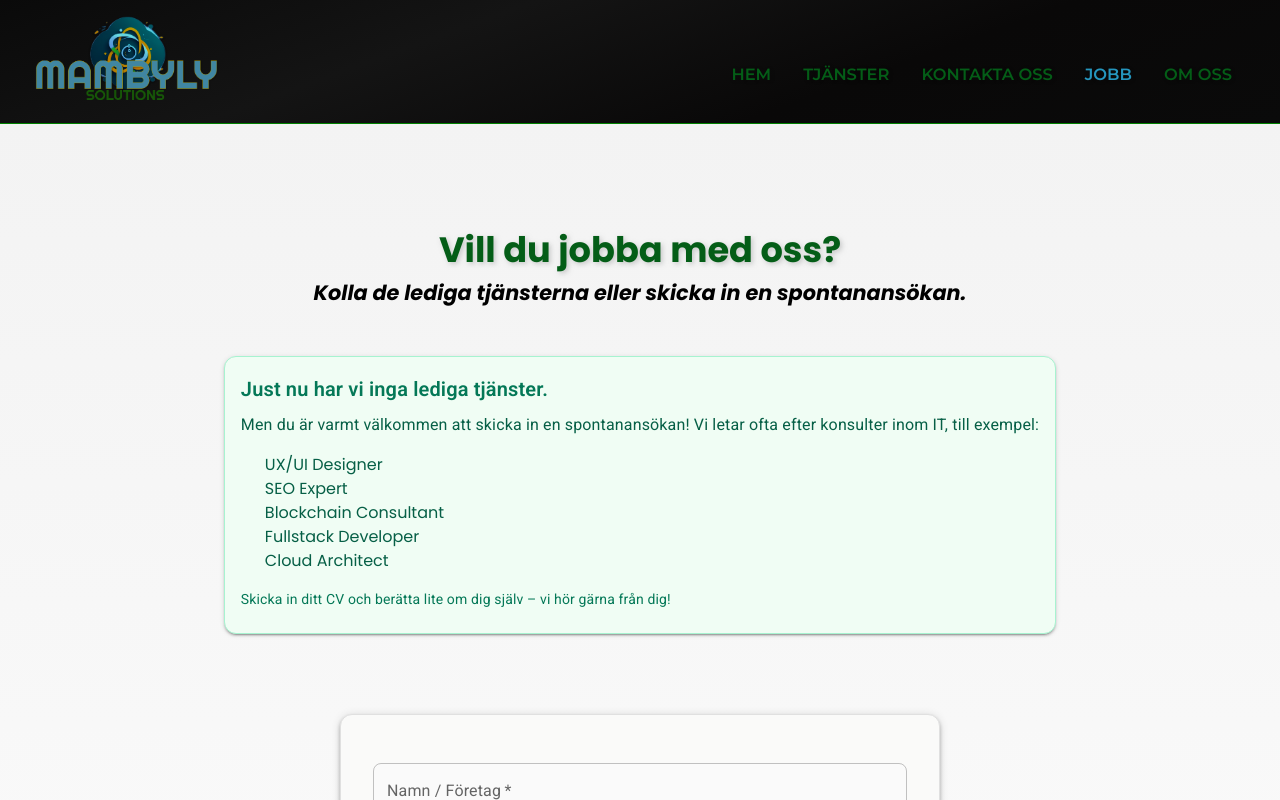
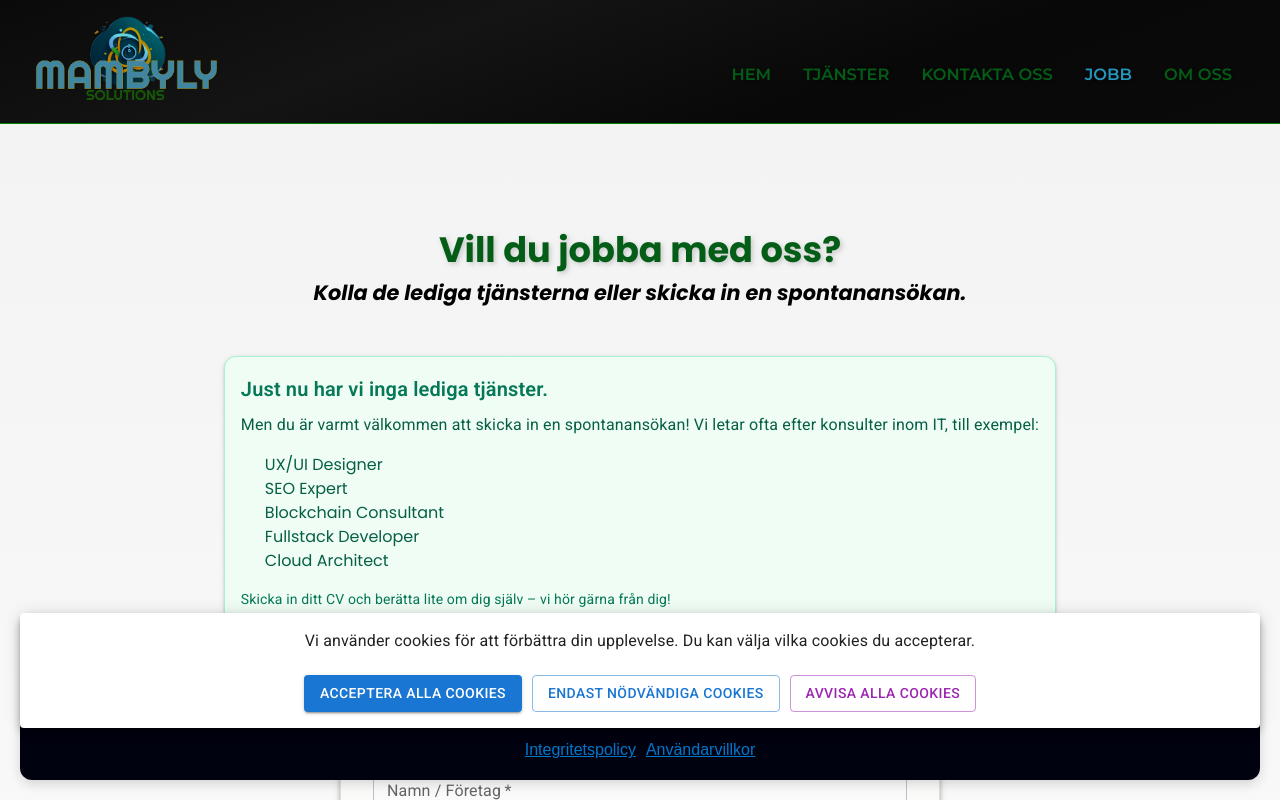
Before and after one commit to Emadenni/MambyLy-logistics-frontend, a React (Vite) app: page /jobbaMedOss in a window 1280 px wide. Shown: the top 800 px of the page. Built offline with nearby package versions, Linux system fonts and the light colour scheme; no server answers.

Commit message:
integrated cookie consent banner and improved GDPR

```diff
--- a/package.json
+++ b/package.json
@@ -19,6 +19,7 @@
     "joi": "^17.13.3",
     "nanoid": "^5.1.2",
     "react": "^18.2.0",
+    "react-cookie-consent": "^9.0.0",
     "react-dom": "^18.2.0",
     "react-hook-form": "^7.54.2",
     "react-icons": "^5.5.0",
--- a/src/App.tsx
+++ b/src/App.tsx
@@ -13,6 +13,7 @@ import NotFoundPage from "./pages/NotFoundPage/NotFoundPage";
 import AdminPage from "./pages/AdminPage/AdminPage";
 import LoginForm from "./components/LoginForm/LoginForm";
 import ScrollToTop from "./components/ScrollToTop";
+import CookieConsentBanner from "./components/CookieConsentBanner/CookieConsentBanner";
 
 const App = () => {
   const isAuthenticated = useAuthStore((state) => state.isAuthenticated);
@@ -21,6 +22,7 @@ const App = () => {
     <>
     <Router>
     <ScrollToTop />
+    <CookieConsentBanner />
       <Routes>
         <Route>
           <Route path="/" element={<Home />} />
--- /dev/null
+++ b/src/components/CookieConsentBanner/CookieConsentBanner.tsx
@@ -0,0 +1,75 @@
+import React, { useState, useEffect } from "react";
+import { Button, Box, Typography, Paper } from "@mui/material";
+import "./cookieConsentBanner.scss";
+import Terms from "../Terms/Terms";
+
+const CookieConsentBanner = () => {
+  const [showBanner, setShowBanner] = useState(false);
+
+  useEffect(() => {
+    const consent = localStorage.getItem("cookieConsent");
+    if (!consent) {
+      setShowBanner(true);
+    }
+  }, []);
+
+  const acceptAllCookies = () => {
+    localStorage.setItem("cookieConsent", "all");
+    loadAnalytics();
+    setShowBanner(false);
+  };
+
+  const acceptEssentialOnly = () => {
+    localStorage.setItem("cookieConsent", "essential");
+    setShowBanner(false);
+  };
+
+  const rejectAllCookies = () => {
+    localStorage.setItem("cookieConsent", "none");
+    setShowBanner(false);
+  };
+
+  const loadAnalytics = () => {
+    console.log("Analytics / Clarity loaded");
+  };
+
+  if (!showBanner) return null;
+
+  return (
+    <div className="cookie-banner_container">
+      <Paper className="cookie-banner" elevation={6}>
+        <Typography variant="body1">
+          Vi använder cookies för att förbättra din upplevelse. Du kan välja vilka cookies du accepterar.
+        </Typography>
+        <Box className="cookie-buttons">
+          <Button
+            variant="contained"
+            color="primary"
+            onClick={acceptAllCookies}
+          >
+            Acceptera alla cookies
+          </Button>
+          <Button
+            variant="outlined"
+            color="primary"
+            onClick={acceptEssentialOnly}
+          >
+            Endast nödvändiga cookies
+          </Button>
+          <Button
+            variant="outlined"
+            color="secondary"
+            onClick={rejectAllCookies}
+          >
+            Avvisa alla cookies
+          </Button>
+        </Box>
+      </Paper>
+      <div className="terms">
+        <Terms />
+      </div>
+    </div>
+  );
+};
+
+export default CookieConsentBanner;
--- /dev/null
+++ b/src/components/CookieConsentBanner/cookieConsentBanner.scss
@@ -0,0 +1,34 @@
+.cookie-banner_container {
+  position: fixed;
+  bottom: 20px;
+  left: 20px;
+  right: 20px;
+  z-index: 1000;
+  display: flex;
+  flex-direction: column;
+  border-radius: 12px;
+  box-shadow: 0 4px 12px rgba(0, 0, 0, 0.15);
+  background: rgb(1, 2, 16);
+}
+
+.cookie-banner {
+  padding: 16px;
+  display: flex;
+  flex-direction: column;
+  gap: 22px;
+  align-items: center;
+}
+
+.cookie-buttons {
+  display: flex;
+  gap: 10px;
+  flex-wrap: wrap;
+  justify-content: center;
+}
+
+.terms {
+
+
+  margin-top: 10px;
+  margin-bottom: 10px;
+}
--- a/src/components/Footer/footer.scss
+++ b/src/components/Footer/footer.scss
@@ -9,7 +9,7 @@
   width: 100vw;
   gap: 0.6rem;
   border-top: solid 1px green;
-  background-color: rgb(244, 240, 240, 0.7);
+  background-color: rgb(244, 240, 240);
 
   z-index: 1000;
 
--- a/src/components/Terms/Terms.tsx
+++ b/src/components/Terms/Terms.tsx
@@ -1,8 +1,8 @@
-import React, { useState } from 'react'
-import "./terms.scss"
+import React, { useState } from 'react';
+import './terms.scss';
 
 const Terms: React.FC = () => {
-  const [showModal, setShowModal] = useState<'policy' | 'terms' | null>(null)
+  const [showModal, setShowModal] = useState<'policy' | 'terms' | null>(null);
 
   return (
     <article className='terms'>
@@ -21,20 +21,20 @@ const Terms: React.FC = () => {
 
       {showModal && (
         <div className="modal" onClick={() => setShowModal(null)}>
-          <div className="modal__content" onClick={e => e.stopPropagation()}>
+          <div className="modal__content" onClick={(e) => e.stopPropagation()}>
             <button className="modal__close" onClick={() => setShowModal(null)}>✕</button>
             {showModal === 'policy' && (
               <>
                 <h2>Integritetspolicy</h2>
-                <p>Vi värnar om din integritet. Denna integritetspolicy förklarar hur vi samlar in, använder och skyddar dina personuppgifter.</p>
+                <p>Vi värnar om din integritet. Denna integritetspolicy förklarar hur vi samlar in, använder och skyddar dina personuppgifter i enlighet med den allmänna dataskyddsförordningen (GDPR).</p>
                 <ul>
-                  <li><strong>Vilka uppgifter samlar vi in?</strong> Vi samlar endast in de uppgifter du själv lämnar till oss, t.ex. namn, e-postadress och annan information som behövs för att tillhandahålla våra tjänster.</li>
-                  <li><strong>Hur används uppgifterna?</strong> Uppgifterna används för att leverera våra tjänster, förbättra användarupplevelsen och, om du samtycker, för att skicka nyhetsbrev och erbjudanden.</li>
-                  <li><strong>Hur skyddas dina uppgifter?</strong> Vi använder tekniska och organisatoriska säkerhetsåtgärder för att skydda dina uppgifter mot obehörig åtkomst, förlust eller manipulation.</li>
-                  <li><strong>Tredje part</strong> Vi delar inte dina personuppgifter med tredje part utan ditt samtycke, förutom när det krävs enligt lag.</li>
-                  <li><strong>Dina rättigheter</strong> Du har rätt att begära information om vilka uppgifter vi har om dig, få dem rättade eller raderade.</li>
+                  <li><strong>Vilka uppgifter samlar vi in?</strong> Vi samlar in de uppgifter som du lämnar frivilligt när du använder våra tjänster, t.ex. namn, e-postadress, samt annan information som behövs för att tillhandahålla våra tjänster.</li>
+                  <li><strong>Hur används uppgifterna?</strong> Uppgifterna används för att leverera våra tjänster, förbättra användarupplevelsen och, om du samtycker, för att skicka relevant information via e-post eller på annat sätt.</li>
+                  <li><strong>Hur skyddas dina uppgifter?</strong> Vi vidtar lämpliga tekniska och organisatoriska åtgärder för att skydda dina uppgifter mot obehörig åtkomst, förlust eller manipulation.</li>
+                  <li><strong>Tredje part</strong> Vi delar inte dina personuppgifter med tredje part utan ditt uttryckliga samtycke, utom när det krävs enligt lag.</li>
+                  <li><strong>Din rätt att återkalla samtycke och andra rättigheter</strong> Du har rätt att när som helst återkalla ditt samtycke, begära åtkomst till, rätta, radera eller få överförda dina personuppgifter. För att göra det kan du kontakta oss via e-post eller via den kontaktinformation som finns på vår webbplats eller maila direkt till <a href="mailto:intern@mambylysolutions.se">intern@mambylysolutions.se</a>.</li>
                 </ul>
-                <p>Kontakta oss gärna om du har frågor kring vår integritetspolicy.</p>
+                <p className='green'>Kontakta oss gärna om du har frågor kring vår integritetspolicy. Du kan nå oss på <a href="mailto:intern@mambylysolutions.se">intern@mambylysolutions.se</a>.</p>
               </>
             )}
             {showModal === 'terms' && (
@@ -42,20 +42,21 @@ const Terms: React.FC = () => {
                 <h2>Användarvillkor</h2>
                 <p>Genom att använda vår tjänst godkänner du följande användarvillkor:</p>
                 <ul>
-                  <li><strong>Tjänstens användning</strong> Du förbinder dig att använda tjänsten i enlighet med gällande lagar och inte missbruka den för olagliga eller otillbörliga ändamål.</li>
-                  <li><strong>Ansvarsbegränsning</strong> Vi ansvarar inte för eventuella direkta eller indirekta skador som kan uppstå vid användning av vår tjänst.</li>
-                  <li><strong>Immateriella rättigheter</strong> Allt innehåll på denna webbplats tillhör oss eller våra partners och får inte användas utan tillstånd.</li>
-                  <li><strong>Ändringar av villkor</strong> Vi förbehåller oss rätten att när som helst ändra dessa villkor. Ändringar publiceras på webbplatsen.</li>
-                  <li><strong>Tillämplig lag</strong> Dessa villkor regleras enligt svensk lag.</li>
+                  <li><strong>Tjänstens användning</strong> Du förbinder dig att använda tjänsten i enlighet med gällande lagar och att inte missbruka den för olagliga eller otillbörliga ändamål.</li>
+                  <li><strong>Ansvarsbegränsning</strong> Vi ansvarar inte för direkta eller indirekta skador som kan uppstå vid användning av vår tjänst, med undantag för skador som orsakas av vår egen vårdslöshet.</li>
+                  <li><strong>Immateriella rättigheter</strong> Allt innehåll på denna webbplats tillhör oss eller våra partners och får inte användas utan vårt uttryckliga tillstånd.</li>
+                  <li><strong>Ändringar av villkor</strong> Vi förbehåller oss rätten att ändra dessa villkor när som helst. Ändringar publiceras på webbplatsen och träder i kraft omedelbart efter publicering.</li>
+                  <li><strong>Tillämplig lag</strong> Dessa villkor regleras av svensk lag, och alla tvister som uppstår ska avgöras vid svensk domstol.</li>
                 </ul>
                 <p>Om du inte godkänner dessa villkor ber vi dig att inte använda tjänsten.</p>
+                <p className='green'>Kontakta oss gärna om du har frågor kring vår Användarvillkor. Du kan nå oss på <a href="mailto:intern@mambylysolutions.se">intern@mambylysolutions.se</a>.</p>
               </>
             )}
           </div>
         </div>
       )}
     </article>
-  )
-}
+  );
+};
 
-export default Terms
+export default Terms;
--- a/src/components/Terms/terms.scss
+++ b/src/components/Terms/terms.scss
@@ -3,6 +3,11 @@
 @use "../../styles/mixins" as *;
 
 .terms {
+  z-index: 1001;
+
+  h2 {
+    text-align: center
+  }
 
     &__list {
         @include flexbox(row, center, center);
@@ -68,3 +73,9 @@
         font-size: 1.5rem;
         cursor: pointer;
       }
+
+      .green {
+        color: green;
+        margin-top: 10px;
+        font-style: italic;
+      }
```
Also changed, not shown: 1 other file (tests, documents, lock files or other folders).
